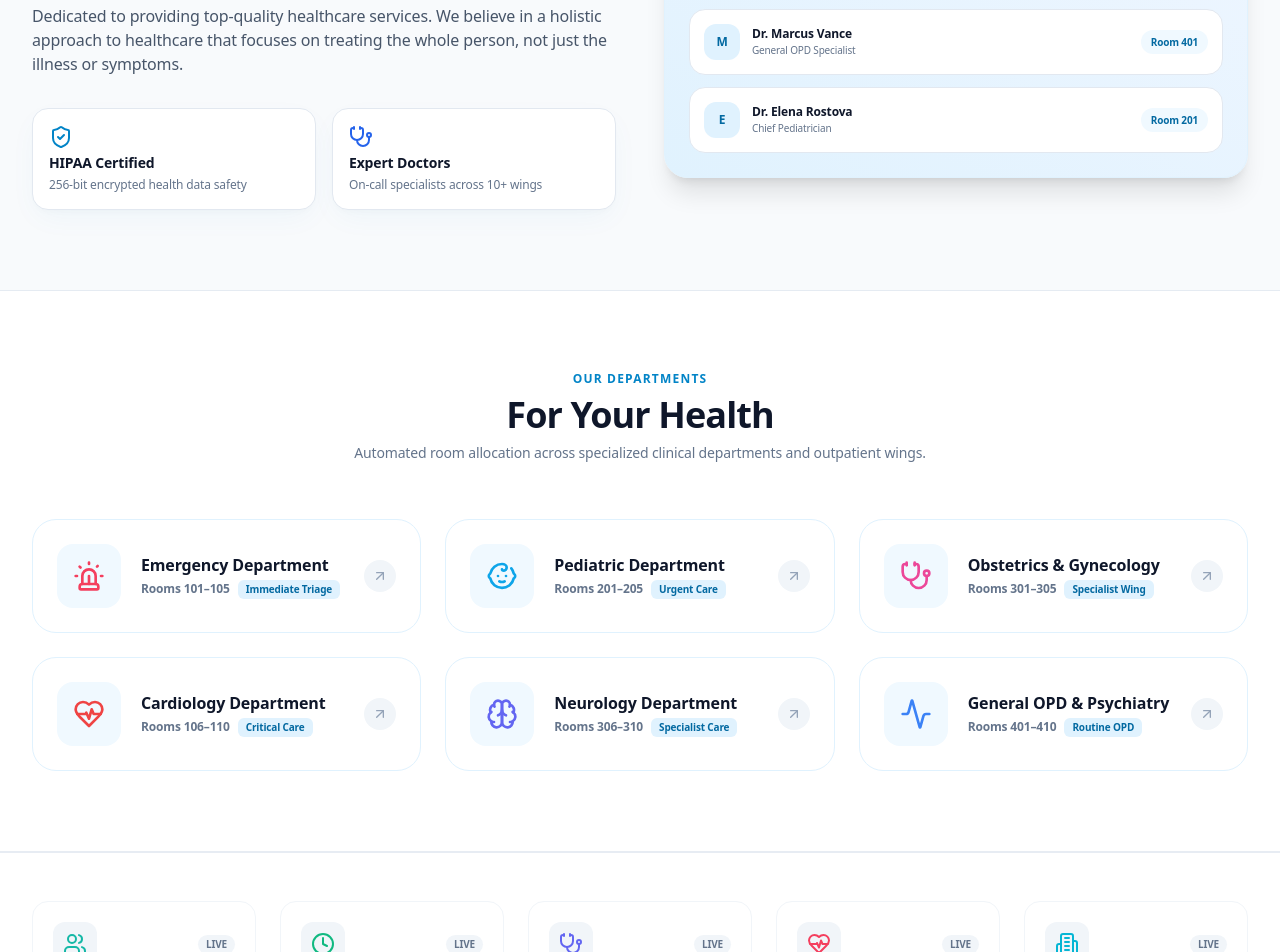
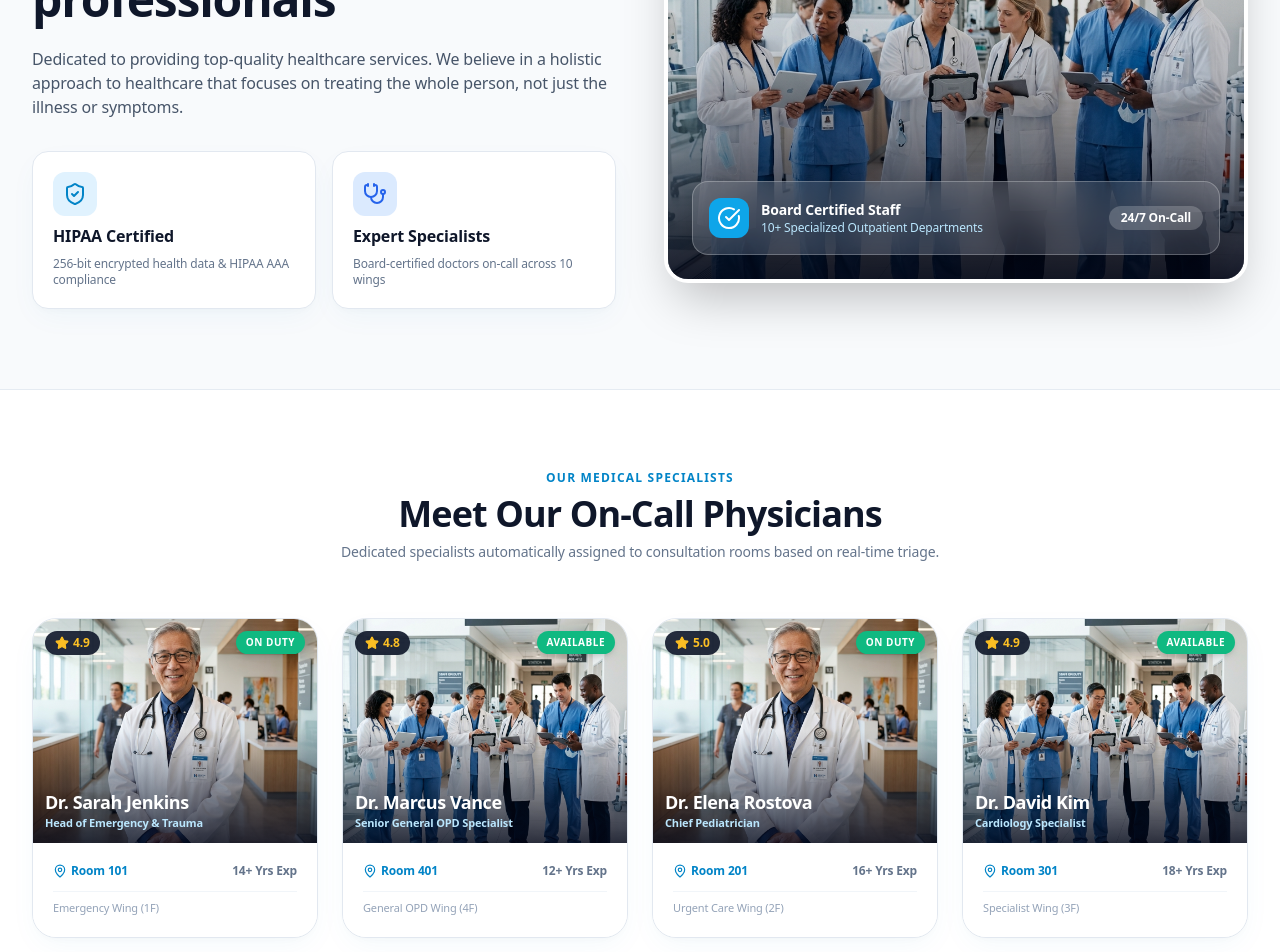
Before and after one commit to 25csea52rohit-cell/smart-care-queue, a React (Vite) app in the folder frontend/: page / in a window 1280 px wide. Shown: the part 1160-2112 px from the top of the page. Built offline with nearby package versions, Linux system fonts and the light colour scheme; no server answers.

Commit message:
Add realistic doctor photography, About Us team image card, and Doctors Roster section with scroll motion effects

```diff
--- a/frontend/src/App.tsx
+++ b/frontend/src/App.tsx
@@ -6,6 +6,7 @@ import { SocketProvider } from './context/SocketContext';
 import { Navbar } from './components/common/Navbar';
 import { Hero } from './components/landing/Hero';
 import { AboutUs } from './components/landing/AboutUs';
+import { DoctorsRoster } from './components/landing/DoctorsRoster';
 import { DepartmentsGrid } from './components/landing/DepartmentsGrid';
 import { LiveStats } from './components/landing/LiveStats';
 import { FeaturesGrid } from './components/landing/FeaturesGrid';
@@ -59,6 +60,7 @@ const AppContent: React.FC = () => {
               }}
             />
             <AboutUs />
+            <DoctorsRoster />
             <DepartmentsGrid />
             <LiveStats />
             <FeaturesGrid />
--- a/frontend/src/components/landing/AboutUs.tsx
+++ b/frontend/src/components/landing/AboutUs.tsx
@@ -1,6 +1,6 @@
 import React from 'react';
 import { motion } from 'framer-motion';
-import { ShieldCheck, Heart, Stethoscope, Users } from 'lucide-react';
+import { ShieldCheck, Heart, Stethoscope, Users, CheckCircle } from 'lucide-react';
 
 export const AboutUs: React.FC = () => {
   return (
@@ -10,79 +10,83 @@ export const AboutUs: React.FC = () => {
 
           {/* Left Column Text */}
           <motion.div
-            initial={{ opacity: 0, x: -20 }}
+            initial={{ opacity: 0, x: -30 }}
             whileInView={{ opacity: 1, x: 0 }}
             viewport={{ once: true }}
-            transition={{ duration: 0.5 }}
-            className="lg:col-span-6 space-y-5"
+            transition={{ duration: 0.6 }}
+            className="lg:col-span-6 space-y-6"
           >
-            <span className="text-xs font-bold text-sky-600 dark:text-sky-400 uppercase tracking-widest block">
+            <span className="text-xs font-bold text-sky-600 dark:text-sky-400 uppercase tracking-widest px-3 py-1 rounded-full bg-sky-100 dark:bg-sky-950/80 border border-sky-200 dark:border-sky-800 inline-block">
               ABOUT US
             </span>
 
-            <h2 className="text-3xl sm:text-4xl font-extrabold text-slate-900 dark:text-white leading-tight">
-              CareQueue is a team of experienced medical professionals
+            <h2 className="text-3xl sm:text-4xl lg:text-5xl font-black text-slate-900 dark:text-white leading-tight tracking-tight">
+              ProHealth is a team of experienced medical professionals
             </h2>
 
             <p className="text-sm sm:text-base text-slate-600 dark:text-slate-300 leading-relaxed font-normal">
               Dedicated to providing top-quality healthcare services. We believe in a holistic approach to healthcare that focuses on treating the whole person, not just the illness or symptoms.
             </p>
 
-            <div className="grid grid-cols-2 gap-4 pt-3">
-              <div className="p-4 rounded-2xl glass-card-pro space-y-1">
-                <ShieldCheck className="w-6 h-6 text-sky-600" />
-                <h4 className="text-sm font-bold text-slate-900 dark:text-white">HIPAA Certified</h4>
-                <p className="text-xs text-slate-500">256-bit encrypted health data safety</p>
+            <div className="grid grid-cols-2 gap-4 pt-2">
+              <motion.div
+                whileHover={{ y: -4, scale: 1.02 }}
+                className="p-5 rounded-2xl glass-card-pro space-y-2"
+              >
+                <div className="p-2.5 rounded-xl bg-sky-100 dark:bg-sky-950 text-sky-600 w-fit">
+                  <ShieldCheck className="w-6 h-6" />
                 </div>
+                <h4 className="text-base font-bold text-slate-900 dark:text-white">HIPAA Certified</h4>
+                <p className="text-xs text-slate-500">256-bit encrypted health data & HIPAA AAA compliance</p>
+              </motion.div>
 
-              <div className="p-4 rounded-2xl glass-card-pro space-y-1">
-                <Stethoscope className="w-6 h-6 text-blue-600" />
-                <h4 className="text-sm font-bold text-slate-900 dark:text-white">Expert Doctors</h4>
-                <p className="text-xs text-slate-500">On-call specialists across 10+ wings</p>
+              <motion.div
+                whileHover={{ y: -4, scale: 1.02 }}
+                className="p-5 rounded-2xl glass-card-pro space-y-2"
+              >
+                <div className="p-2.5 rounded-xl bg-blue-100 dark:bg-blue-950 text-blue-600 w-fit">
+                  <Stethoscope className="w-6 h-6" />
                 </div>
+                <h4 className="text-base font-bold text-slate-900 dark:text-white">Expert Specialists</h4>
+                <p className="text-xs text-slate-500">Board-certified doctors on-call across 10 wings</p>
+              </motion.div>
             </div>
           </motion.div>
 
-          {/* Right Column Image & Clinical Team Graphic */}
+          {/* Right Column: Medical Team Photo Card with Hover Zoom */}
           <motion.div
-            initial={{ opacity: 0, x: 20 }}
+            initial={{ opacity: 0, x: 30 }}
             whileInView={{ opacity: 1, x: 0 }}
             viewport={{ once: true }}
-            transition={{ duration: 0.5 }}
+            transition={{ duration: 0.6, delay: 0.2 }}
             className="lg:col-span-6"
           >
-            <div className="relative p-6 rounded-3xl bg-gradient-to-tr from-sky-100 to-blue-50 dark:from-slate-900 dark:to-slate-800 border border-sky-100 dark:border-slate-800 shadow-xl space-y-4">
-              <div className="flex items-center justify-between border-b border-sky-200/60 dark:border-slate-700 pb-3">
-                <div className="flex items-center gap-2">
-                  <div className="w-3 h-3 rounded-full bg-sky-500 animate-pulse" />
-                  <span className="text-xs font-bold text-slate-800 dark:text-slate-200 uppercase tracking-wider">
-                    Medical Operations Team
-                  </span>
-                </div>
-                <span className="text-xs font-semibold text-sky-600 dark:text-sky-400">CareQueue Pro</span>
-              </div>
+            <div className="relative group rounded-3xl overflow-hidden shadow-2xl border-4 border-white dark:border-slate-800 bg-slate-900">
+              <motion.img
+                whileHover={{ scale: 1.06 }}
+                transition={{ duration: 0.6 }}
+                src="/images/about-team.png"
+                alt="ProHealth Medical Team"
+                className="w-full h-[420px] object-cover object-center"
+              />
 
-              <div className="space-y-3">
-                {[
-                  { name: 'Dr. Sarah Jenkins', role: 'Head of Emergency & Trauma', room: 'Room 101', status: 'In Consultation' },
-                  { name: 'Dr. Marcus Vance', role: 'General OPD Specialist', room: 'Room 401', status: 'Available' },
-                  { name: 'Dr. Elena Rostova', role: 'Chief Pediatrician', room: 'Room 201', status: 'Available' },
-                ].map((doc, idx) => (
-                  <div key={idx} className="p-3.5 rounded-2xl bg-white dark:bg-slate-900 border border-slate-200 dark:border-slate-800 flex items-center justify-between text-xs">
+              {/* Gradient Overlay Shield */}
+              <div className="absolute inset-0 bg-gradient-to-t from-slate-950/90 via-slate-950/20 to-transparent pointer-events-none" />
+
+              {/* Floating Doctor Badge Overlay (Matching Reference Image) */}
+              <div className="absolute bottom-6 left-6 right-6 p-4 rounded-2xl glass-panel-hero border border-white/20 text-white flex items-center justify-between">
                 <div className="flex items-center gap-3">
-                      <div className="w-9 h-9 rounded-xl bg-sky-100 text-sky-700 dark:bg-sky-950 dark:text-sky-300 font-bold flex items-center justify-center">
-                        {doc.name.split(' ')[1]?.[0]}
+                  <div className="w-10 h-10 rounded-xl bg-sky-500 text-white flex items-center justify-center font-black">
+                    <CheckCircle className="w-6 h-6" />
                   </div>
                   <div>
-                        <span className="font-bold text-slate-900 dark:text-white block">{doc.name}</span>
-                        <span className="text-[10px] text-slate-500 block">{doc.role}</span>
+                    <h4 className="text-sm font-extrabold text-white">Board Certified Staff</h4>
+                    <p className="text-xs text-sky-200">10+ Specialized Outpatient Departments</p>
                   </div>
                 </div>
-                    <span className="px-2.5 py-1 rounded-full bg-sky-50 dark:bg-sky-950 text-sky-700 dark:text-sky-300 font-semibold text-[10px]">
-                      {doc.room}
+                <span className="text-xs font-bold px-3 py-1 rounded-full bg-white/20 text-white">
+                  24/7 On-Call
                 </span>
-                  </div>
-                ))}
               </div>
             </div>
           </motion.div>
--- /dev/null
+++ b/frontend/src/components/landing/DoctorsRoster.tsx
@@ -0,0 +1,135 @@
+import React from 'react';
+import { motion } from 'framer-motion';
+import { Stethoscope, Star, Calendar, MapPin, ArrowRight } from 'lucide-react';
+
+export const DoctorsRoster: React.FC = () => {
+  const doctors = [
+    {
+      id: 'doc-1',
+      name: 'Dr. Sarah Jenkins',
+      specialty: 'Head of Emergency & Trauma',
+      wing: 'Emergency Wing (1F)',
+      room: 'Room 101',
+      rating: '4.9',
+      exp: '14+ Yrs Exp',
+      image: '/images/hero-doctor.png',
+      badge: 'On Duty',
+    },
+    {
+      id: 'doc-2',
+      name: 'Dr. Marcus Vance',
+      specialty: 'Senior General OPD Specialist',
+      wing: 'General OPD Wing (4F)',
+      room: 'Room 401',
+      rating: '4.8',
+      exp: '12+ Yrs Exp',
+      image: '/images/about-team.png',
+      badge: 'Available',
+    },
+    {
+      id: 'doc-3',
+      name: 'Dr. Elena Rostova',
+      specialty: 'Chief Pediatrician',
+      wing: 'Urgent Care Wing (2F)',
+      room: 'Room 201',
+      rating: '5.0',
+      exp: '16+ Yrs Exp',
+      image: '/images/hero-doctor.png',
+      badge: 'On Duty',
+    },
+    {
+      id: 'doc-4',
+      name: 'Dr. David Kim',
+      specialty: 'Cardiology Specialist',
+      wing: 'Specialist Wing (3F)',
+      room: 'Room 301',
+      rating: '4.9',
+      exp: '18+ Yrs Exp',
+      image: '/images/about-team.png',
+      badge: 'Available',
+    },
+  ];
+
+  return (
+    <section className="py-20 bg-white dark:bg-slate-900 border-b border-slate-200/80 dark:border-slate-800">
+      <div className="max-w-7xl mx-auto px-4 sm:px-6 lg:px-8">
+
+        {/* Section Header */}
+        <motion.div
+          initial={{ opacity: 0, y: 20 }}
+          whileInView={{ opacity: 1, y: 0 }}
+          viewport={{ once: true }}
+          transition={{ duration: 0.5 }}
+          className="text-center max-w-2xl mx-auto mb-14 space-y-2"
+        >
+          <span className="text-xs font-bold text-sky-600 dark:text-sky-400 uppercase tracking-widest block">
+            OUR MEDICAL SPECIALISTS
+          </span>
+          <h2 className="text-3xl sm:text-4xl font-black text-slate-900 dark:text-white tracking-tight">
+            Meet Our On-Call Physicians
+          </h2>
+          <p className="text-xs sm:text-sm text-slate-500 dark:text-slate-400">
+            Dedicated specialists automatically assigned to consultation rooms based on real-time triage.
+          </p>
+        </motion.div>
+
+        {/* 4 Doctor Cards Grid with Scroll Motion */}
+        <div className="grid grid-cols-1 sm:grid-cols-2 lg:grid-cols-4 gap-6">
+          {doctors.map((doc, idx) => (
+            <motion.div
+              key={doc.id}
+              initial={{ opacity: 0, y: 30 }}
+              whileInView={{ opacity: 1, y: 0 }}
+              viewport={{ once: true }}
+              transition={{ duration: 0.5, delay: idx * 0.1 }}
+              whileHover={{ y: -8, scale: 1.02 }}
+              className="glass-card-pro rounded-3xl overflow-hidden border border-slate-200 dark:border-slate-800 group shadow-xl flex flex-col justify-between"
+            >
+              {/* Doctor Image Header */}
+              <div className="relative h-56 overflow-hidden bg-slate-900">
+                <img
+                  src={doc.image}
+                  alt={doc.name}
+                  className="w-full h-full object-cover object-center group-hover:scale-110 transition-transform duration-500"
+                />
+                <div className="absolute inset-0 bg-gradient-to-t from-slate-950/80 via-transparent to-transparent pointer-events-none" />
+
+                {/* Rating Badge */}
+                <div className="absolute top-3 left-3 px-2.5 py-1 rounded-full bg-slate-900/90 text-amber-400 text-xs font-extrabold flex items-center gap-1 backdrop-blur-md">
+                  <Star className="w-3.5 h-3.5 fill-amber-400" />
+                  <span>{doc.rating}</span>
+                </div>
+
+                {/* Duty Badge */}
+                <div className="absolute top-3 right-3 px-2.5 py-1 rounded-full bg-emerald-500 text-white text-[10px] font-black uppercase tracking-wider shadow-md">
+                  {doc.badge}
+                </div>
+
+                {/* Name Overlay */}
+                <div className="absolute bottom-3 left-3 right-3 text-white">
+                  <h3 className="text-lg font-black tracking-tight leading-snug">{doc.name}</h3>
+                  <span className="text-[11px] text-sky-200 font-bold block">{doc.specialty}</span>
+                </div>
+              </div>
+
+              {/* Doctor Details Footer */}
+              <div className="p-5 space-y-3 bg-white dark:bg-slate-900">
+                <div className="flex justify-between items-center text-xs font-semibold text-slate-500">
+                  <span className="flex items-center gap-1 text-sky-600 dark:text-sky-400 font-bold">
+                    <MapPin className="w-3.5 h-3.5" /> {doc.room}
+                  </span>
+                  <span>{doc.exp}</span>
+                </div>
+
+                <div className="pt-2 border-t border-slate-100 dark:border-slate-800 text-[11px] font-medium text-slate-400">
+                  {doc.wing}
+                </div>
+              </div>
+            </motion.div>
+          ))}
+        </div>
+
+      </div>
+    </section>
+  );
+};
```
Also changed, not shown: frontend/src/components/landing/Hero.tsx (+10 -0 lines), frontend/public/images/about-team.png (added), frontend/public/images/hero-doctor.png (added). Lines whose indentation alone changed are shown as unchanged.
